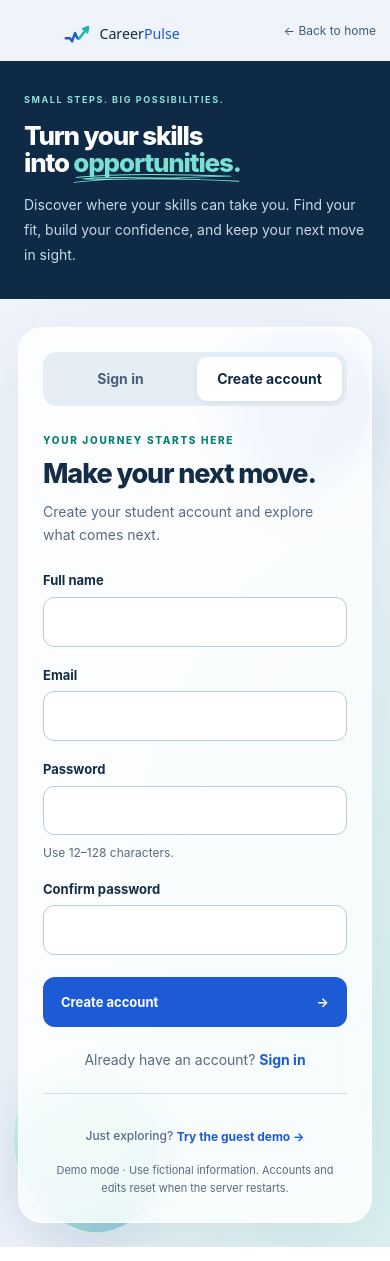
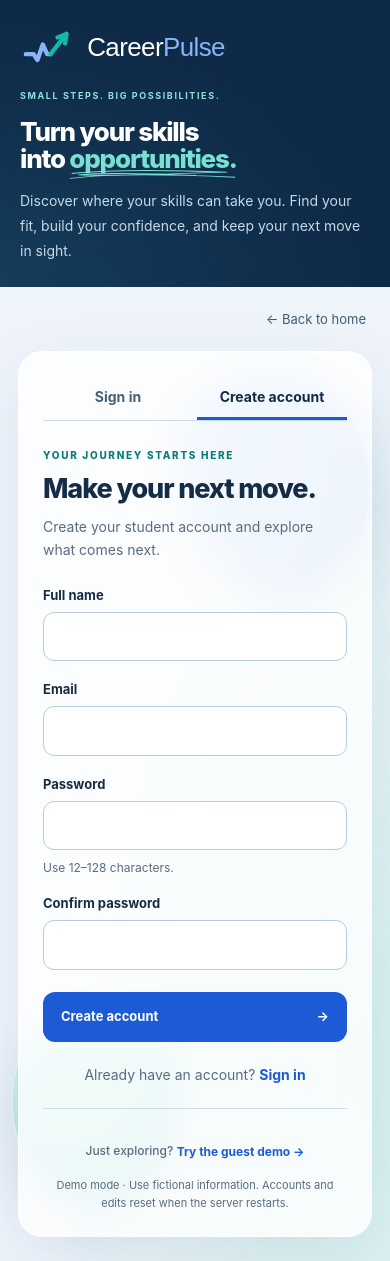
Before and after one commit to Talha738564/careerPulse, a Flask app: page /register in a window 390 px wide. Run offline with Flask 3, Linux system fonts and the light colour scheme.

Commit message:
style: apply approved transparent CareerPulse logo variants

```diff
--- a/static/css/auth.css
+++ b/static/css/auth.css
@@ -62,20 +62,24 @@
 .auth-story h1 { overflow-wrap:break-word; }
 .auth-stage { width:100%; max-width:none; margin:0; overflow:hidden; }
 
-/* Original navy wordmark sits directly on a light header, without a white tile. */
-.auth-masthead { display:flex; align-items:center; justify-content:space-between; gap:16px; padding:12px clamp(18px,5vw,72px); background:#eef4fa; }
-.auth-masthead > a:last-child { display:flex; align-items:center; min-height:44px; font-size:13px; color:#405c75; }
-.auth-register .auth-brand { width:290px; }
-.auth-shell { min-height:calc(100svh - 84px); }
-@media(max-width:600px) {
- .auth-masthead { gap:8px; padding:8px 14px; }
- .auth-register .auth-brand { width:220px; }
- .auth-masthead .auth-brand { flex-shrink:1; min-width:0; }
- .auth-masthead > a:last-child { flex-shrink:0; font-size:12px; }
- .auth-stage { padding-top:28px; }
- .auth-story-copy { padding-top:8px; }
-}
-
 /* Decorative pen strokes emphasize the word without changing the heading font. */
 .auth-story h1 .sketch-emphasis { position:relative; display:inline-block; white-space:nowrap; padding-bottom:.27em; }
 .sketch-underline { position:absolute; left:0; bottom:0; width:100%; height:.4em; overflow:visible; pointer-events:none; fill:none; stroke:currentColor; stroke-width:2.7; stroke-linecap:round; stroke-linejoin:round; }
+
+/* Approved transparent logo on navy; keep compact mobile hero proportions. */
+.auth-brand, .auth-register .auth-brand { width:340px; max-width:100%; background:transparent; border:0; border-radius:0; }
+.auth-shell { min-height:100svh; }
+.auth-story { background:radial-gradient(ellipse at 0% 100%,#153c5b,transparent 65%),var(--navy); }
+.auth-tabs { background:transparent; border-radius:0; border-bottom:1px solid #cbdce9; padding:0; }
+.auth-tabs a { border-radius:0; border-bottom:3px solid transparent; }
+.auth-tabs a[aria-current] { background:transparent; border-bottom-color:var(--blue); box-shadow:none; }
+.auth-liquid-blue { width:370px; height:420px; top:8%; right:5%; }
+.auth-liquid-teal { width:280px; height:340px; left:2%; bottom:6%; }
+@media(max-width:1000px) {
+ .auth-brand, .auth-register .auth-brand { width:230px; }
+ .auth-story { padding:20px 20px 24px; }
+ .auth-story-copy { padding-top:22px; }
+ .auth-stage { padding-top:64px; }
+ .auth-liquid-blue { width:190px; height:230px; }
+ .auth-liquid-teal { width:170px; height:200px; }
+}
--- a/static/css/style.css
+++ b/static/css/style.css
@@ -1124,3 +1124,7 @@ fieldset { border:1px solid var(--line); border-radius:10px; padding:14px; min-w
     gap: 8px;
   }
 }
+
+/* Transparent supplied brand variants: white lettering on navy, navy on light. */
+.brand { background:transparent; border:0; border-radius:0; }
+.mobile-brand { background:transparent; border:0; border-radius:0; padding:0; box-shadow:none; }
--- a/templates/auth.html
+++ b/templates/auth.html
@@ -10,9 +10,10 @@
 </head>
 <body class="auth-page {{ 'auth-register' if register else 'auth-login' }}">
 <a class="skip" href="#main">Skip to content</a>
-<header class="auth-masthead"><a class="auth-brand" href="{{ url_for('home') }}"><img src="{{ url_for('static',filename='images/careerpulse_primary_logo_lockup.svg') }}" alt="CareerPulse home"></a><a href="{{ url_for('home') }}">← Back to home</a></header>
+
 <div class="auth-shell">
 <section class="auth-story" aria-labelledby="auth-headline">
+<a class="auth-brand" href="{{ url_for('home') }}"><img src="{{ url_for('static',filename='images/careerpulse-logo-dark.svg') }}" alt="CareerPulse home"></a>
 
 <div class="auth-story-copy">
 <p class="eyebrow">SMALL STEPS. BIG POSSIBILITIES.</p>
@@ -27,6 +28,7 @@
 <div class="auth-liquid auth-liquid-story" aria-hidden="true"></div>
 </section>
 <main id="main" class="auth-stage" tabindex="-1">
+<a class="auth-back" href="{{ url_for('home') }}">← Back to home</a>
 
 <div class="auth-liquid auth-liquid-blue" aria-hidden="true"></div>
 <div class="auth-liquid auth-liquid-teal" aria-hidden="true"></div>
--- a/templates/base.html
+++ b/templates/base.html
@@ -11,7 +11,7 @@
 <a class="skip" href="#main">Skip to content</a>
 <aside class="sidebar">
 <a class="brand" href="{{ url_for('home') }}">
-<img src="{{ url_for('static',filename='images/careerpulse_primary_logo_lockup.svg') }}" alt="CareerPulse">
+<img src="{{ url_for('static',filename='images/careerpulse-logo-dark.svg') }}" alt="CareerPulse">
 </a>
 <p class="eyebrow">STUDENT WORKSPACE</p>
 <nav aria-label="Main navigation">{% for endpoint,label,icon in [('dashboard','Dashboard','◫'),('opportunities','Explore jobs','⌕'),('saved.index','Saved jobs','◇'),('tracker.index','Application tracker','▤'),('profile','Profile & skills','◎'),('alerts.index','Job alerts','◉'),('alerts.notifications','Notifications','◌')] %}<a class="navlink {{ 'active' if request.endpoint==endpoint }}" href="{{ url_for(endpoint) }}" {% if request.endpoint==endpoint %}aria-current="page"{% endif %}>
@@ -27,7 +27,7 @@
 <div class="workspace">
 <header class="topbar">
 <a class="mobile-brand" href="{{ url_for('home') }}" aria-label="CareerPulse home">
-<img src="{{ url_for('static',filename='images/careerpulse_primary_logo_lockup.svg') }}" alt="CareerPulse">
+<img src="{{ url_for('static',filename='images/careerpulse-logo-light.svg') }}" alt="CareerPulse">
 </a>
 <form action="{{ url_for('opportunities') }}" role="search">
 <label class="sr-only" for="global-search">Search jobs, companies or skills</label>
```
Also changed, not shown: docs/SCREENSHOTS.md (+9 -0 lines), brand/careerpulse-logo-primary.svg (added), static/images/careerpulse-logo-dark.svg (added), static/images/careerpulse-logo-light.svg (added), 2 other files.
